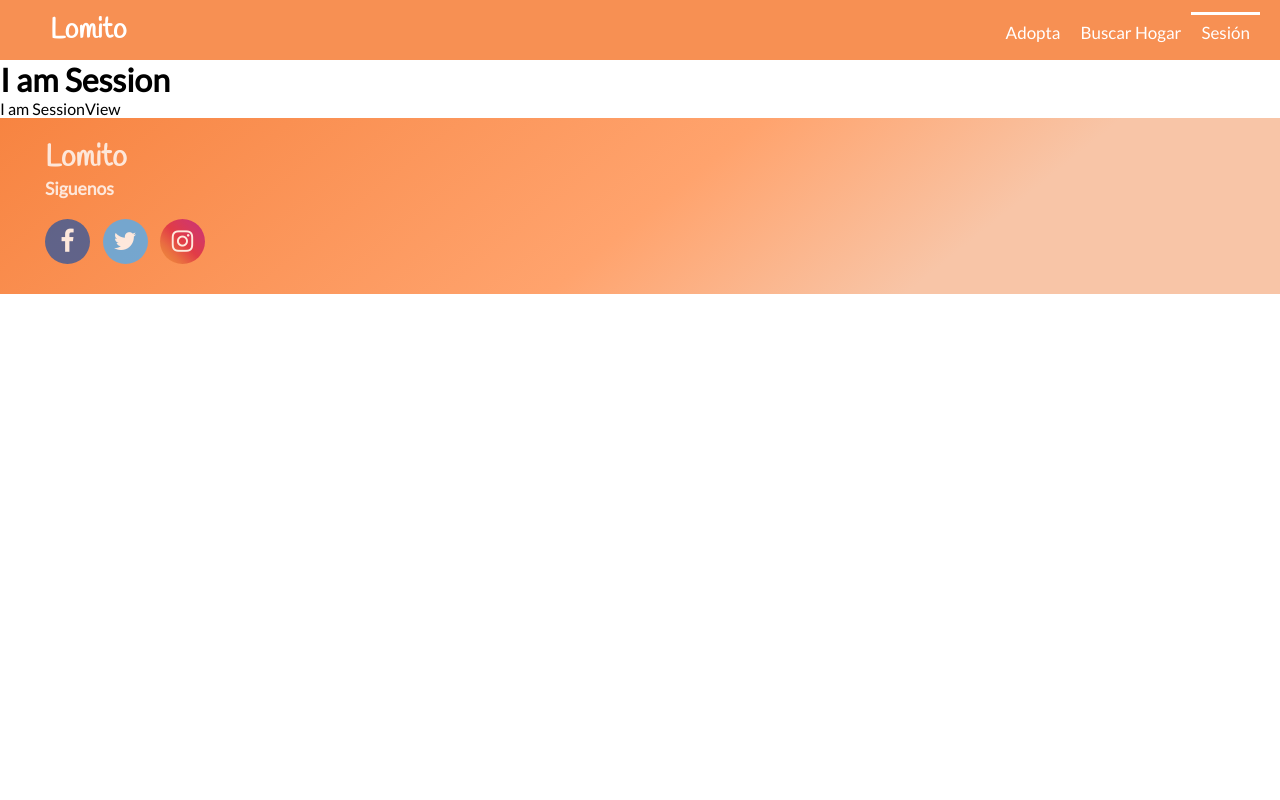
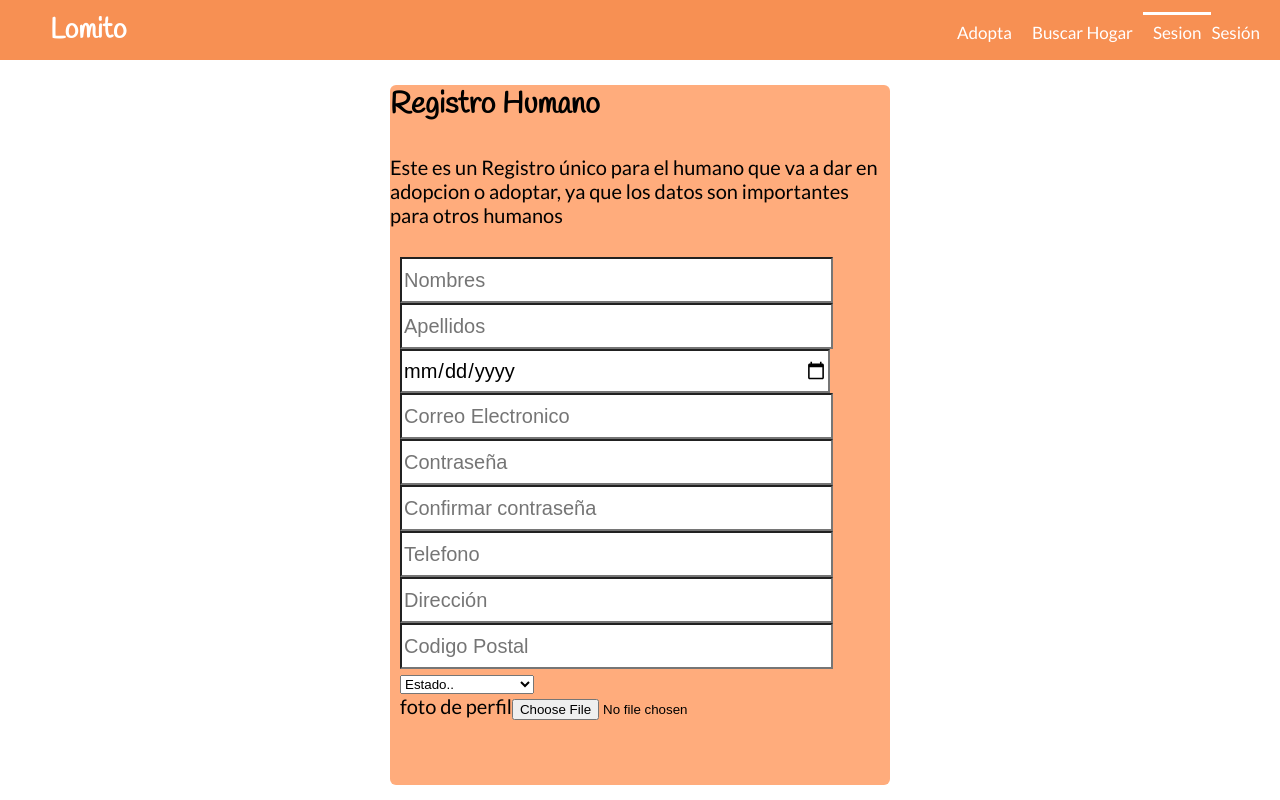
Before and after one commit to MaryAlvarezH/Lomito-React, a React (Create React App) app: page /session in a window 1280 px wide. Shown: the top 800 px of the page. Built offline with nearby package versions, Linux system fonts and the light colour scheme.

Commit message:
agregando registro y cascada

```diff
--- a/package.json
+++ b/package.json
@@ -6,6 +6,7 @@
     "node-sass": "^4.12.0",
     "react": "^16.8.6",
     "react-dom": "^16.8.6",
+    "react-native-simple-radio-button": "^2.7.3",
     "react-router": "^5.0.1",
     "react-router-dom": "^5.0.1",
     "react-scripts": "3.0.1"
--- /dev/null
+++ b/src/dropdownmenu/dropdown.js
@@ -0,0 +1,56 @@
+import React from 'react';
+import './stylesdrop.scss';
+
+
+class Dropdown extends React.Component {
+constructor(){
+ super();
+
+ this.state = {
+       displayMenu: false,
+     };
+
+  this.showDropdownMenu = this.showDropdownMenu.bind(this);
+  this.hideDropdownMenu = this.hideDropdownMenu.bind(this);
+
+};
+
+showDropdownMenu(event) {
+    event.preventDefault();
+    this.setState({ displayMenu: true }, () => {
+    document.addEventListener('click', this.hideDropdownMenu);
+    });
+  }
+
+  hideDropdownMenu() {
+    this.setState({ displayMenu: false }, () => {
+      document.removeEventListener('click', this.hideDropdownMenu);
+    });
+
+  }
+
+  render() {
+    return (
+        <div  className="dropdown" >
+         <div className="button-4" onClick={this.showDropdownMenu}> Sesión </div>
+
+          { this.state.displayMenu ? (
+          <ul>
+         <li><a className="active" href="#session">Registro</a></li>
+         <li><a href="#iniciosesion">inicia sesion</a></li>
+         <li><a href="#contraseña">olvide mi contraseña!</a></li>
+
+          </ul>
+        ):
+        (
+          null
+        )
+        }
+
+       </div>
+
+    );
+  }
+}
+
+export default Dropdown;
--- /dev/null
+++ b/src/dropdownmenu/stylesdrop.scss
@@ -0,0 +1,16 @@
+
+@import '../assets/scss/variables';
+
+.dropdown{
+
+    color: white;
+    //box-shadow: inset 0 3px 0 0 #ededed;
+    //box-shadow: inset 0 3px 0 0 white!important;
+    display: flex;
+
+
+}
+.dropdown {
+    position: relative;
+    display: inline-block;
+}
--- /dev/null
+++ b/src/pages/session/Session.scss
@@ -0,0 +1,124 @@
+@import'../../assets/scss/variables';
+.container-humano{
+
+    .flat-form{
+
+background: #FFAC7C;
+margin: 25px auto;
+width: 500px; /*poner enmedio*/
+height: 700px;/*largo*/
+font-size: 30px;
+filter: blur(0.4px);
+border-radius: 6px;
+
+}
+
+.flat-form h2 {
+font-size: 30px;
+padding-bottom: 10px;
+font-family: 'handlee', cursive;
+}
+
+.flat-form p {
+
+font-size: 17px;
+padding-bottom: 5px;
+line-height: 20px;
+}
+
+form input[type=text],
+form input[type=password],
+form input[type=date]
+{
+width: 85%;
+height: 40px;
+font-size: 20px;
+background: #fff;
+border: 1 px;
+outline: none;
+font-family: 'Arial';
+}
+
+
+.flat-form{
+background: #FFAC7C;
+margin: 25px auto;
+width: 500px; /*poner enmedio*/
+height: 700px;/*largo*/
+font-size: 30px;
+filter: blur(0.4px);
+border-radius: 6px;
+
+}
+
+.tabs {
+height: 50px;
+margin: 0;
+padding: 10px;
+list-style-type: none;
+width: 100%;
+position: relative;
+display: block;
+/*display: flex;
+flex-direction: column;*/
+margin-bottom: 0px;
+}
+
+.tabs li{
+display: block;
+/* float: left;*/
+
+}
+.tabs li:last-child {
+border-right: none;
+width: 174px;
+padding-left: 0;
+padding-right: 0;
+text-align: center;
+}
+
+.registrar {
+display:flex;
+}
+
+.selection2{
+display: flex;
+height: 100px;
+justify-content: center;
+}
+
+
+
+
+
+.button-2{
+/*border: none;
+background: #136899;
+color: #ffffff;
+border-radius: 5px;
+/*box-shadow: 0px 3px 1px #2075aa;*/
+
+
+margin: 25px auto;
+width: 90px; /*poner enmedio*/
+height: 40px;/*largo*/
+font-size: 30px;
+filter: blur(0.4px);
+display: flex;
+background: #55ACEE;
+border-radius: 5px;
+border: none;
+}
+
+.button-2:active{
+color: #3B5998;
+}
+.button-2:hover{
+font-size: 30px;
+opacity: 0.7;
+
+}
+
+
+
+}
--- /dev/null
+++ b/src/pages/session/seccion.scss
@@ -0,0 +1,97 @@
+
+
+.flat-form{
+
+    background: #FFAC7C;
+    margin: 25px auto;
+    width: 500px; /*poner enmedio*/
+    height: 900px;/*largo*/
+    font-size: 30px;
+    filter: blur(0.4px);
+    border-radius: 6px;
+
+    }
+    .flat-form h2 {
+        font-size: 30px;
+        padding-bottom: 10px;
+        font-family: 'handlee', cursive;
+        }
+        flat-form p {
+
+            font-size: 17px;
+            padding-bottom: 5px;
+            line-height: 20px;
+            }
+
+            form input[type=text],
+            form input[type=password],
+            form input[type=date]
+            {
+            width: 85%;
+            height: 40px;
+            font-size: 20px;
+            background: #fff;
+            border: 1 px;
+            outline: none;
+            font-family: 'Arial';
+            } //bien
+
+
+.flat-form{
+    background: #FFAC7C;
+    margin: 25px auto;
+    width: 500px; /*poner enmedio*/
+    height: 700px;/*largo*/
+    font-size: 20px;
+    filter: blur(0.4px);
+    border-radius: 6px;
+
+    }
+
+    .tabs {
+    height: 50px;
+    margin: 0;
+    padding: 10px;
+    list-style-type: none;
+    width: 100%;
+    position: relative;
+    display: block;
+    /*display: flex;
+    flex-direction: column;*/
+    margin-bottom: 0px;
+    }
+
+    .tabs li{
+    display: block;
+    /* float: left;*/
+
+    }
+    .tabs li:last-child {
+    border-right: none;
+    width: 174px;
+    padding-left: 0;
+    padding-right: 0;
+    text-align: center;
+    }
+
+    .button-2{
+
+margin: 30px auto;
+width: 100px; /*poner enmedio*/
+height: 40px;/*largo*/
+font-size: 19px;
+filter: blur(0.4px);
+display: flex;
+background: #55ACEE;
+border-radius: 5px;
+border: none;
+    }
+
+    .button-2:active{
+        color: #3B5998;
+        }
+        .button-2:hover{
+            font-size: 20px;
+            opacity: 0.7;
+
+        }
--- a/src/pages/session/session.js
+++ b/src/pages/session/session.js
@@ -5,10 +5,12 @@ class Session extends Component {
     render() {
         return(
             <Fragment>
-                <h1>I am Session</h1>
                 <SessionView></SessionView>
 
             </Fragment>
+
+
+
         )
     }
 }
--- a/src/pages/session/sessionView.js
+++ b/src/pages/session/sessionView.js
@@ -1,9 +1,112 @@
 import React from 'react'
+import './seccion.scss'
 
-function SessionView(){
+
+const SessionView=(props)=>{
     return(
-        <div>I am SessionView</div>
+
+ <section className="container-humano">
+<div className="flat-form">
+        <h2>Registro Humano</h2>
+        <p> Este es un Registro único para el humano
+            que va a dar en adopcion o adoptar, ya que los datos
+            son importantes para otros humanos
+        </p>
+        <form>
+<ul className="tabs">
+   <li>
+<input type="text" placeholder="Nombres"></input>
+   </li>
+   <li>
+<input type="text" placeholder="Apellidos"></input>
+   </li>
+   <li>
+<input type="date" placeholder="date"></input>
+   </li>
+   <li>
+<input type="text" placeholder="Correo Electronico"></input>
+   </li>
+   <li>
+<input type="password" placeholder="Contraseña"></input>
+   </li>
+   <li>
+<input type="password" placeholder="Confirmar contraseña"></input>
+   </li>
+   <li>
+<input type="text" placeholder="Telefono"></input>
+   </li>
+   <li>
+<input type="text" placeholder="Dirección"></input>
+   </li>
+   <li>
+<input type="text" placeholder="Codigo Postal"></input>
+   </li>
+   <li>
+<select placeholder="estado">
+<option value="no"> Estado..</option>
+<option value="Aguascalientes">Aguascalientes</option>
+    <option value="Baja California">Baja California</option>
+    <option value="Baja California Sur">Baja California Sur</option>
+    <option value="Campeche">Campeche</option>
+    <option value="Chiapas">Chiapas</option>
+    <option value="Chihuahua">Chihuahua</option>
+    <option value="Coahuila">Coahuila</option>
+    <option value="Colima">Colima</option>
+    <option value="Distrito Federal">Distrito Federal</option>
+    <option value="Durango">Durango</option>
+    <option value="Estado de México">Estado de México</option>
+    <option value="Guanajuato">Guanajuato</option>
+    <option value="Guerrero">Guerrero</option>
+    <option value="Hidalgo">Hidalgo</option>
+    <option value="Jalisco">Jalisco</option>
+    <option value="Michoacán">Michoacán</option>
+    <option value="Morelos">Morelos</option>
+    <option value="Nayarit">Nayarit</option>
+    <option value="Nuevo León">Nuevo León</option>
+    <option value="Oaxaca">Oaxaca</option>
+    <option value="Puebla">Puebla</option>
+    <option value="Querétaro">Querétaro</option>
+    <option value="Quintana Roo">Quintana Roo</option>
+    <option value="San Luis Potosí">San Luis Potosí</option>
+    <option value="Sinaloa">Sinaloa</option>
+    <option value="Sonora">Sonora</option>
+    <option value="Tabasco">Tabasco</option>
+    <option value="Tamaulipas">Tamaulipas</option>
+    <option value="Tlaxcala">Tlaxcala</option>
+    <option value="Veracruz">Veracruz</option>
+    <option value="Yucatán">Yucatán</option>
+    <option value="Zacatecas">Zacatecas</option>
+
+</select>
+   </li>
+   <li>
+
+       foto de perfil
+
+<input type="file" name="imagen subida"
+accept="image/png,.jpg,.jpeg,image/gif"></input>
+</li>
+<li>
+
+
+</li>
+</ul>
+
+</form>
+</div>
+<div>
+
+<button className="button-2"> Inscribirse</button>
+</div>
+</section> //hasta aqui va bien
+
+
+
+
+
     )
+
+
 }
 
 export default SessionView
--- a/src/shared/navbar/navbar.js
+++ b/src/shared/navbar/navbar.js
@@ -9,4 +9,8 @@ class Navbar extends Component {
   }
 }
 
+
+
+
+
 export default Navbar
--- a/src/shared/navbar/navbarView.js
+++ b/src/shared/navbar/navbarView.js
@@ -1,7 +1,7 @@
 import React from 'react'
 import {NavLink} from 'react-router-dom'
 import './navbarView.scss'
-
+import Dropdown from '../../dropdownmenu/dropdown'
 
  const NavbarView =(props) =>{
 
@@ -15,7 +15,10 @@ import './navbarView.scss'
               <div className="pages-items">
                   <li><NavLink exact to="/adopt" className="item" activeClassName="is-selected">Adopta</NavLink></li>
                   <li><NavLink exact to="/search-home" activeClassName="is-selected">Buscar Hogar</NavLink></li>
-                  <li><NavLink exact to="/session" activeClassName="is-selected">Sesión</NavLink></li>
+                  <li><NavLink exact to="/session" activeClassName="is-selected" >Sesion</NavLink></li>
+                  <li><Dropdown></Dropdown></li>
+
+
               </div>
               </ul>
           </nav>
```
Also changed, not shown: 1 other file (tests, documents, lock files or other folders).
